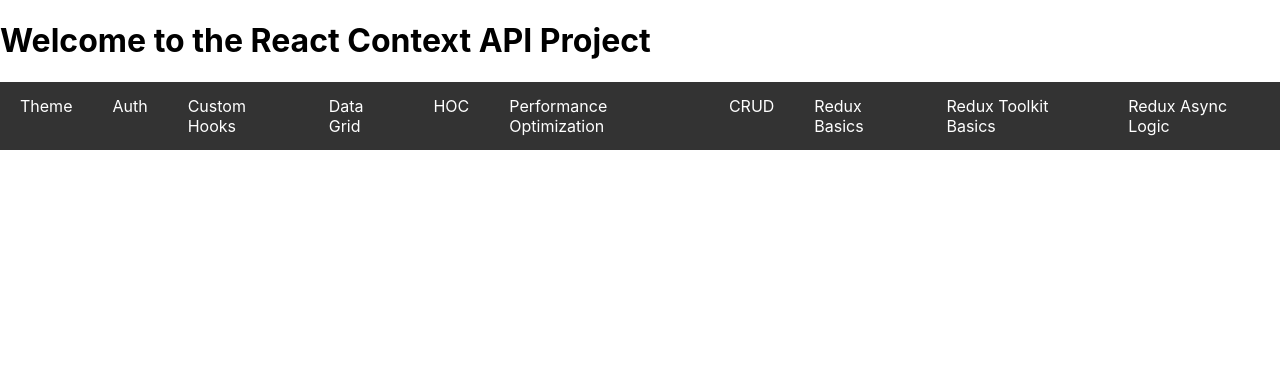
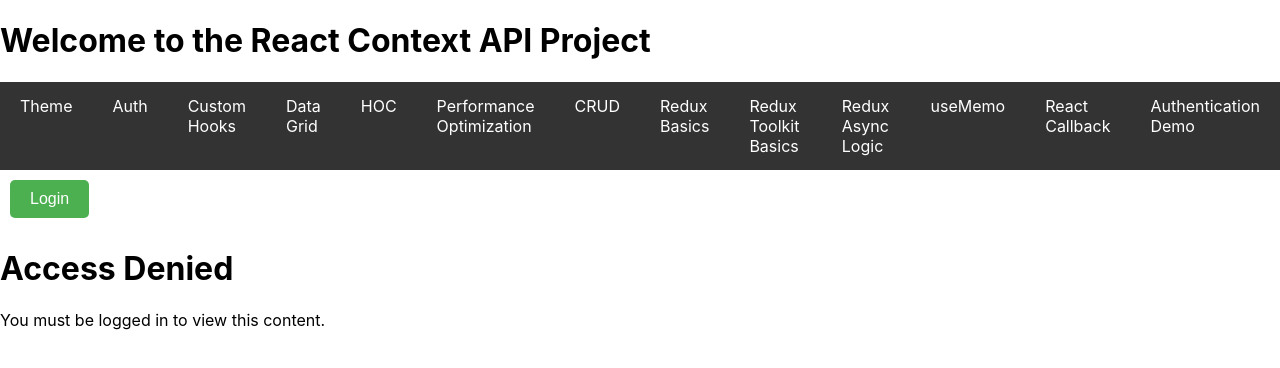
Before and after one commit to TrainerKrunal/reactcontextapi, a React (Create React App) app: page /hoc-auth in a window 1280 px wide. Shown: the top 368 px of the page. Built offline with nearby package versions, Linux system fonts and the light colour scheme; what ag-grid-community would draw is missing.

Commit message:
Final Commit with useCallBack, useMemo, and Authentication Demo navigation

```diff
--- a/src/HOC/AuthenticationDemo.js
+++ b/src/HOC/AuthenticationDemo.js
@@ -1,4 +1,4 @@
-import React from 'react';
+import React, { useState } from 'react'; // Added useState for toggling authentication
 import withAuthentication from './withAuthentication'; // Importing the withAuthentication HOC
 
 /**
@@ -30,6 +30,17 @@
 };
 
 // Wrapping the ProtectedComponent with the withAuthentication HOC
-const AuthenticationDemo = withAuthentication(ProtectedComponent, FallbackComponent);
+const AuthenticationDemo = () => {
+  const [isAuthenticated, setIsAuthenticated] = useState(false); // State to toggle authentication
+
+  return (
+    <div>
+      <button onClick={() => setIsAuthenticated((prev) => !prev)}>
+        {isAuthenticated ? 'Logout' : 'Login'}
+      </button> {/* Toggle button to switch authentication state */}
+      {isAuthenticated ? <ProtectedComponent /> : <FallbackComponent />} {/* Conditionally render components */}
+    </div>
+  );
+};
 
 export default AuthenticationDemo;
--- a/src/MainContent.js
+++ b/src/MainContent.js
@@ -14,6 +14,7 @@
 import AgGridComponent from './DataGrids/AgGridComponent';
 import LoggerDemo from './HOC/LoggerDemo';
 import ReactMemoDemo from './PerformanceOptimization/reactMemoDemo';
+import UseMemoDemo from './PerformanceOptimization/useMemoDemo'; // Importing useMemo demo component
 import ToDoList from './ReduxDeepDrive/ToDoList';
 import Counter from './ReduxDeepDrive/Counter'; // Importing the Counter component
 import { Provider as ReduxProvider } from 'react-redux';
@@ -21,6 +22,7 @@
 import toolkitStore from './ReduxDeepDrive/toolkitStore'; // Redux Toolkit store
 import AsyncCounter from './ReduxDeepDrive/AsyncCounter'; // Importing the AsyncCounter component
 import asyncToolkitStore from './ReduxDeepDrive/asyncToolkitStore'; // Importing the async store
+import UseCallBackDemo from './PerformanceOptimization/useCallBackDemo'; // Importing the useCallback Demo component
 
 /**
  * MainContent Component
@@ -100,6 +102,10 @@
                 </ReduxProvider>
               }
             />
+            <Route path="/react-memo" element={<ReactMemoDemo />} />
+            <Route path="/use-memo" element={<UseMemoDemo />} />
+            <Route path="/react-callback" element={<UseCallBackDemo />} /> {/* Route for React Callback Demo */}
+            <Route path="/hoc-auth" element={<AuthenticationDemo isAuthenticated={true} />} /> {/* Route for Authentication Demo under HOC */}
           </Routes>
         </AuthContext.Provider>
       </ThemeContext.Provider>
--- a/src/Navigation/TopNavigation.js
+++ b/src/Navigation/TopNavigation.js
@@ -21,6 +21,9 @@
         <li><Link to="/redux-basic">Redux Basics</Link></li> {/* New link for Redux Basics */}
         <li><Link to="/redux-toolkit">Redux Toolkit Basics</Link></li> {/* New link for Redux Toolkit Basics */}
         <li><Link to="/redux-async">Redux Async Logic</Link></li> {/* New link for Redux Async Logic */}
+        <li><Link to="/use-memo">useMemo</Link></li> {/* New link for useMemo */}
+        <li><Link to="/react-callback">React Callback</Link></li> {/* New link for useCallback Demo */}
+        <li><Link to="/hoc-auth">Authentication Demo</Link></li> {/* Added a navigation link for Authentication Demo under HOC */}
       </ul>
     </nav>
   );
```
